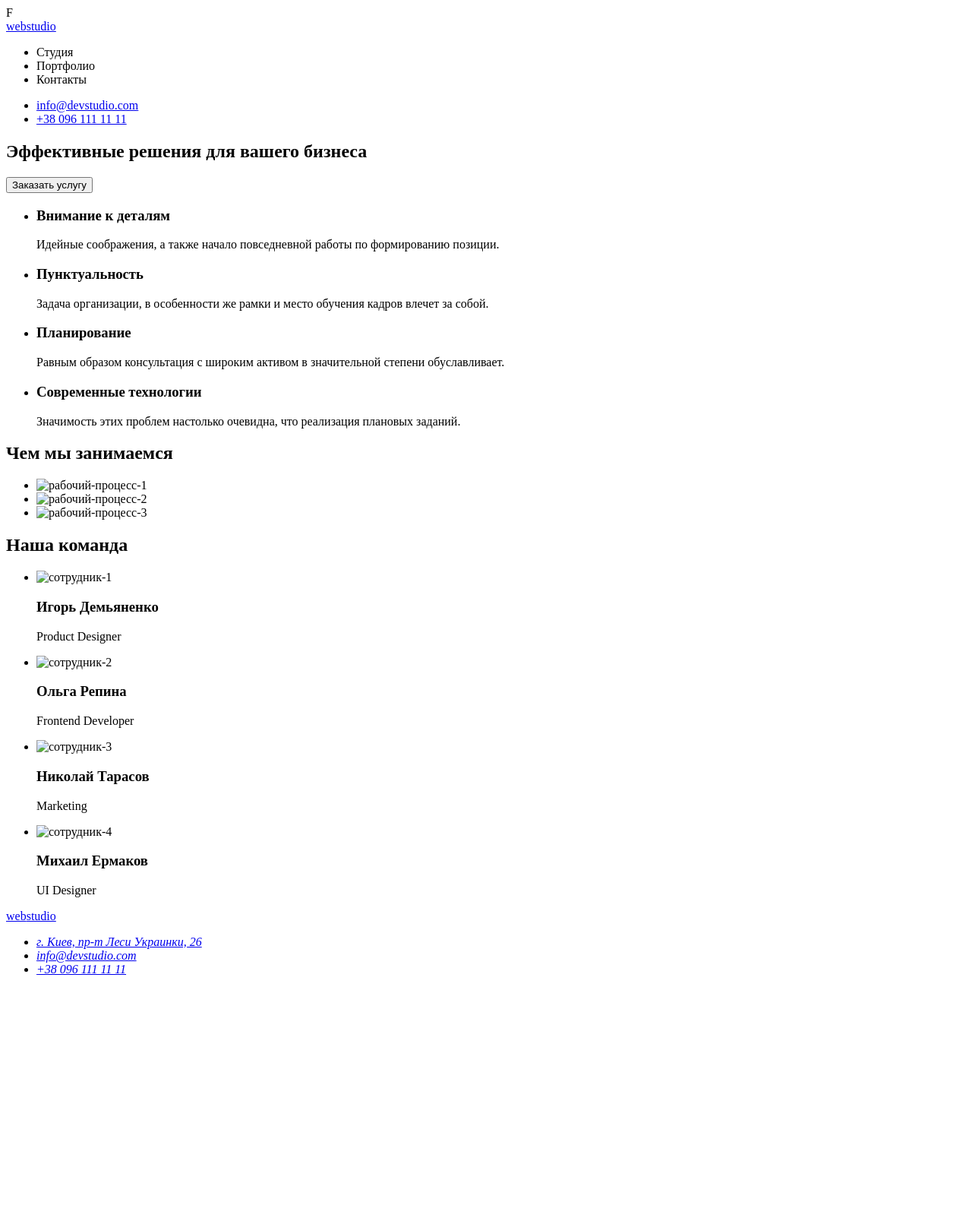
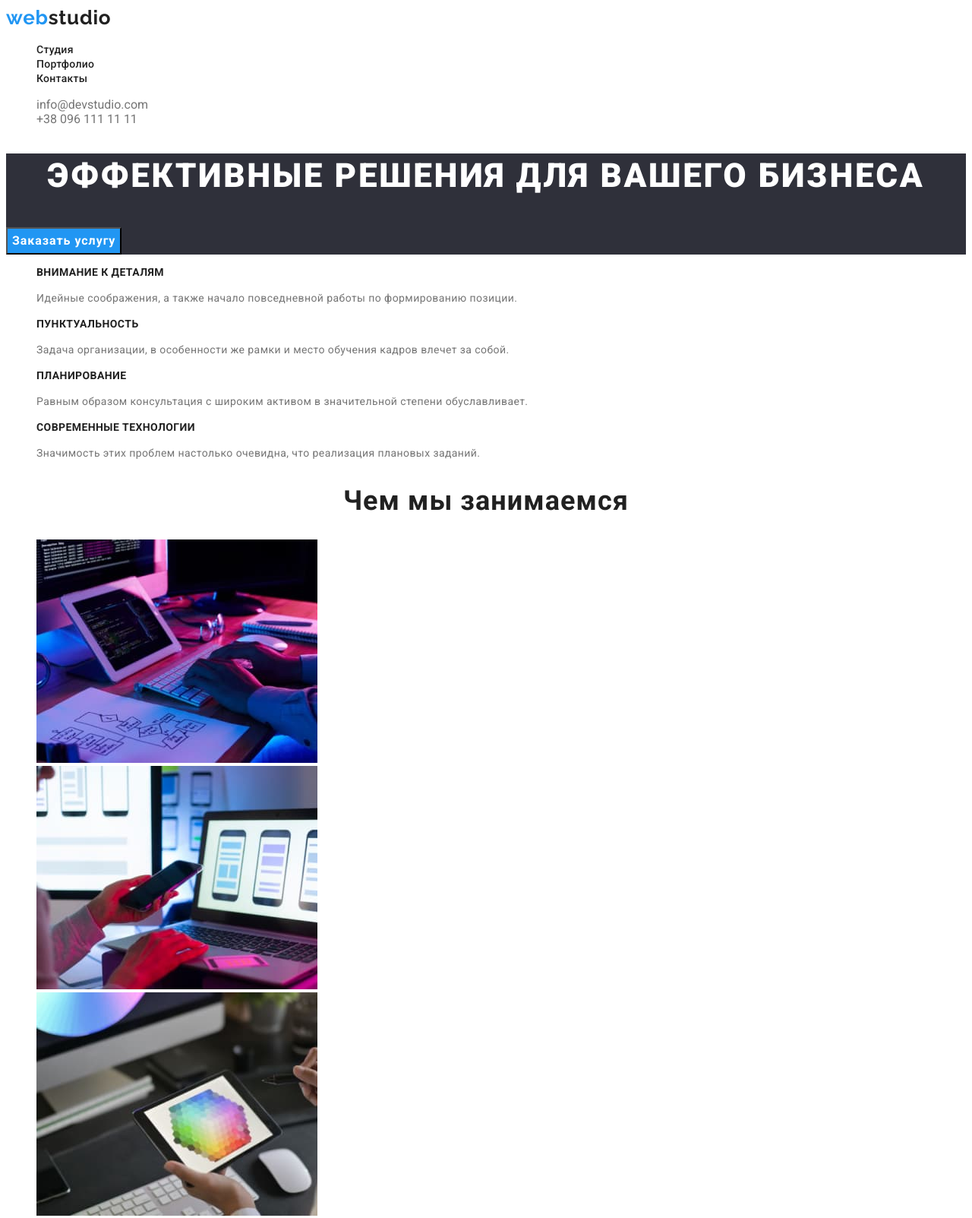
Before and after one commit to DimaSobko/goit-markup-hw-02, a plain HTML site: page index.html in a window 1280 px wide. Shown: the top 1603 px of the page at 76% size. Before the commit the page ends 1301 px from the top, so only its background shows below. Drawn offline with Linux system fonts and the light colour scheme.

Commit message:
new page and css

```diff
--- /dev/null
+++ b/css/style.css
@@ -0,0 +1,187 @@
+:root {
+  --secondary-font-color: #ffffff;
+  --primary-font-color: #212121;
+  --secondary-color-interactive-elements: #2196f3;
+  --additional-font-color: #757575;
+  --primary-background-color: #ffffff;
+  --hero-background-color: #2f303a;
+  --footer-background-color: #2f303a;
+  --mane-background-secondary-color: #f5f4fa;
+}
+
+body {
+  font-family: "roboto", "sans-serif";
+  color: var(--primary-font-color);
+}
+
+.list {
+  list-style: none;
+}
+.link {
+  color: var(--primary-font-color);
+  text-decoration: none;
+  font-style: normal;
+}
+.visually-hidden {
+  position: absolute;
+  white-space: nowrap;
+  width: 1px;
+  height: 1px;
+  overflow: hidden;
+  border: 0;
+  padding: 0;
+  clip: rect(0 0 0 0);
+  clip-path: inset(50%);
+  margin: -1px;
+}
+
+/*-------------------- шапка сайта ------------------*/
+
+.header {
+  background-color: var(--primary-background-color);
+}
+.header-logo {
+  font-family: "Raleway";
+  font-weight: 700;
+  font-size: 26px;
+  line-height: 1.19;
+  letter-spacing: 0.03em;
+}
+.logo-text {
+  color: var(--secondary-color-interactive-elements);
+}
+.header-link {
+  font-weight: 500;
+  font-size: 14px;
+  line-height: 1.14;
+  letter-spacing: 0.02em;
+}
+.header-link:hover,
+.header-link:focus {
+  color: var(--secondary-color-interactive-elements);
+}
+.header-address {
+  color: var(--additional-font-color);
+}
+.header-address:hover,
+.header-address:focus {
+  color: var(--secondary-color-interactive-elements);
+}
+/*-------------------- hero ------------------*/
+
+.hero {
+  color: var(--secondary-font-color);
+  background-color: var(--hero-background-color);
+}
+.hero-title {
+  font-weight: 900;
+  font-size: 44px;
+  line-height: 1.36;
+  text-align: center;
+  letter-spacing: 0.06em;
+  text-transform: uppercase;
+}
+.hero-button {
+  color: var(--secondary-font-color);
+  background-color: var(--secondary-color-interactive-elements);
+  font-family: inherit;
+  font-weight: 700;
+  font-size: 16px;
+  line-height: 1.88;
+  text-align: center;
+  letter-spacing: 0.06em;
+  cursor: pointer;
+}
+/*-------------------- work ------------------*/
+.work-topic {
+  font-size: 14px;
+  line-height: 1.14;
+  letter-spacing: 0.03em;
+  text-transform: uppercase;
+}
+.work-text {
+  color: var(--additional-font-color);
+  font-size: 14px;
+  line-height: 1.71;
+  letter-spacing: 0.03em;
+}
+.work-title {
+  font-size: 36px;
+  line-height: 1.17;
+  text-align: center;
+  letter-spacing: 0.03em;
+}
+/*-------------------- team ------------------*/
+.team {
+  background-color: var(--mane-background-secondary-color);
+}
+.team-title {
+  font-size: 36px;
+  line-height: 1.17;
+  text-align: center;
+  letter-spacing: 0.03em;
+}
+.team-employee {
+  font-weight: 500;
+  font-size: 16px;
+  line-height: 1.19;
+  text-align: center;
+  letter-spacing: 0.03em;
+}
+.team-desc {
+  color: var(--additional-font-color);
+  font-size: 16px;
+  line-height: 1.19;
+  text-align: center;
+  letter-spacing: 0.03em;
+}
+/*-------------------- footer ------------------*/
+
+.footer {
+  background-color: var(--footer-background-color);
+}
+.footer-logo {
+  color: var(--secondary-font-color);
+  font-weight: 700;
+  font-size: 26px;
+  line-height: 1.19;
+  letter-spacing: 0.03em;
+}
+.footer-adress {
+  color: rgba(255, 255, 255, 0.6);
+  font-family: inherit;
+  font-weight: 400;
+  font-size: 14px;
+  line-height: 1.71;
+  letter-spacing: 0.03em;
+}
+.footer-adress[href^="#"] {
+  color: var(--secondary-font-color);
+}
+/*-------------------- portfolio ------------------*/
+.cards-btn {
+  font-family: inherit;
+  font-weight: 500;
+  font-size: 16px;
+  line-height: 1.62;
+  text-align: center;
+  letter-spacing: 0.03em;
+  cursor: pointer;
+}
+.cards-btn:hover,
+.cards-btn:focus {
+  color: var(--secondary-font-color);
+  background-color: var(--secondary-color-interactive-elements);
+}
+.cards-desc {
+  color: var(--primary-font-color);
+  font-size: 18px;
+  line-height: 2;
+  letter-spacing: 0.06em;
+}
+.cards-text {
+  color: var(--additional-font-color);
+  font-size: 16px;
+  line-height: 1.88;
+  letter-spacing: 0.03em;
+}
--- a/index.html
+++ b/index.html
@@ -2,70 +2,86 @@
 <html lang="ru">
   <head>
     <meta charset="UTF-8" />
-    <meta http-equiv="X-UA-Compatible" content="IE=edge" />F
+    <meta http-equiv="X-UA-Compatible" content="IE=edge" />
     <meta name="viewport" content="width=device-width, initial-scale=1.0" />
-    <title>goit-markup-hw-01</title>
+    <link rel="preconnect" href="https://fonts.googleapis.com" />
+    <link rel="preconnect" href="https://fonts.gstatic.com" crossorigin />
+    <link
+      href="https://fonts.googleapis.com/css2?family=Raleway:wght@700&family=Roboto:wght@400;500;700;900&display=swap"
+      rel="stylesheet"
+    />
+    <title>goit-markup-hw-02</title>
+    <link rel="stylesheet" href="./css/style.css" />
   </head>
   <body>
-    <header>
-      <a href="./index.html">web<span>studio</span></a>
-      <nav>
-        <h2 hidden>Навигация</h2>
-        <ul>
-          <li><a href="#"></a>Студия</li>
-          <li><a href="#"></a>Портфолио</li>
-          <li><a href="#"></a>Контакты</li>
+    <header class="header">
+      <a class="header-logo link" href="./index.html">
+        <span class="logo-text">web</span>studio</a
+      >
+      <nav class="header-nav">
+        <h2 class="header-title visually-hidden">Навигация</h2>
+        <ul class="header-list list">
+          <li><a class="header-link link" href="./index.html">Студия</a></li>
+          <li>
+            <a class="header-link link" href="./portfolio.html">Портфолио</a>
+          </li>
+          <li><a class="header-link link" href="#">Контакты</a></li>
         </ul>
       </nav>
-      <ul>
-        <li><a href="mailto:info@devstudio.com">info@devstudio.com</a></li>
-        <li><a href="tel:+380961111111">+38 096 111 11 11</a></li>
+      <ul class="list">
+        <li>
+          <a class="header-address list link" href="mailto:info@devstudio.com"
+            >info@devstudio.com</a
+          >
+        </li>
+        <li>
+          <a class="header-address list link" href="tel:+380961111111"
+            >+38 096 111 11 11</a
+          >
+        </li>
       </ul>
     </header>
     <main>
       <!-- hero -->
-      <section>
-        <h1>Эффективные решения для вашего бизнеса</h1>
-        <button type="button">Заказать услугу</button>
+      <section class="hero">
+        <h1 class="hero-title">эффективные решения для вашего бизнеса</h1>
+        <button class="hero-button" type="button">Заказать услугу</button>
       </section>
-      <!-- скрытый заголовок -->
-      <section>
-        <h2 hidden>Наши преимущества</h2>
-        <ul>
+           <!-- чем мы занимаемся -->
+      <section class="work">
+      <h2 class="visually-hidden">Наши преимущества</h2>
+      <ul class="list">
         <li>
-            <h3>Внимание к деталям</h3>
-            <p>
+          <h3 class="work-topic">Внимание к деталям</h3>
+          <p class="work-text">
             Идейные соображения, а также начало повседневной работы по
             формированию позиции.
           </p>
         </li>
         <li>
-            <h3>Пунктуальность</h3>
-            <p>
+          <h3 class="work-topic">Пунктуальность</h3>
+          <p class="work-text">
             Задача организации, в особенности же рамки и место обучения кадров
             влечет за собой.
           </p>
         </li>
         <li>
-            <h3>Планирование</h3>
-            <p>
-              Равным образом консультация с широким активом в значительной
-              степени обуславливает.
+          <h3 class="work-topic">Планирование</h3>
+          <p class="work-text">
+            Равным образом консультация с широким активом в значительной степени
+            обуславливает.
           </p>
         </li>
         <li>
-            <h3>Современные технологии</h3>
-            <p>
-              Значимость этих проблем настолько очевидна, что реализация
-              плановых заданий.
+          <h3 class="work-topic">Современные технологии</h3>
+          <p class="work-text">
+            Значимость этих проблем настолько очевидна, что реализация плановых
+            заданий.
           </p>
         </li>
       </ul>
-      </section>
-      <!-- чем мы занимаемся -->
-      <section>
-        <h2>Чем мы занимаемся</h2>
-        <ul>
+        <h2 class="work-title">Чем мы занимаемся</h2>
+        <ul class="list">
           <li>
             <img
               src="./images/what-are-we-doing-1.jpg"
@@ -93,9 +109,9 @@
         </ul>
       </section>
       <!-- наша команда -->
-      <section>
-        <h2>Наша команда</h2>
-        <ul>
+      <section class="team">
+        <h2 class="team-title">Наша команда</h2>
+        <ul class="list">
           <li>
             <img
               src="./images/our-team-1.jpg"
@@ -103,8 +119,8 @@
               width="270"
               height="260"
             />
-            <h3>Игорь Демьяненко</h3>
-            <p lang="en">Product Designer</p>
+            <h3 class="team-employee">Игорь Демьяненко</h3>
+            <p class="team-desc" lang="en">Product Designer</p>
           </li>
           <li>
             <img
@@ -113,8 +129,8 @@
               width="270"
               height="260"
             />
-            <h3>Ольга Репина</h3>
-            <p lang="en">Frontend Developer</p>
+            <h3 class="team-employee">Ольга Репина</h3>
+            <p class="team-desc" lang="en">Frontend Developer</p>
           </li>
           <li>
             <img
@@ -123,8 +139,8 @@
               width="270"
               height="260"
             />
-            <h3>Николай Тарасов</h3>
-            <p lang="en">Marketing</p>
+            <h3 class="team-employee">Николай Тарасов</h3>
+            <p class="team-desc" lang="en">Marketing</p>
           </li>
           <li>
             <img
@@ -133,19 +149,33 @@
               width="270"
               height="260"
             />
-            <h3>Михаил Ермаков</h3>
-            <p lang="en">UI Designer</p>
+            <h3 class="team-employee">Михаил Ермаков</h3>
+            <p class="team-desc" lang="en">UI Designer</p>
           </li>
         </ul>
       </section>
     </main>
-    <footer>
-      <a href="./index.html">web<span>studio</span></a>
+    <footer class="footer">
+      <a class="footer-logo link" href="./index.html"
+        ><span class="logo-text">web</span>studio</a
+      >
       <address>
-        <ul>
-          <li><a href="#">г. Киев, пр-т Леси Украинки, 26</a></li>
-          <li><a href="mailto:info@devstudio.com">info@devstudio.com</a></li>
-          <li><a href="tel:+380961111111">+38 096 111 11 11</a></li>
+        <ul class="list">
+          <li>
+            <a class="footer-adress link" href="#"
+              >г. Киев, пр-т Леси Украинки, 26</a
+            >
+          </li>
+          <li>
+            <a class="footer-adress link" href="mailto:info@devstudio.com"
+              >info@devstudio.com</a
+            >
+          </li>
+          <li>
+            <a class="footer-adress link" href="tel:+380961111111"
+              >+38 096 111 11 11</a
+            >
+          </li>
         </ul>
       </address>
     </footer>
```
Also changed, not shown: portfolio.html (added, +196 -0 lines), images/growing-business.jpg (added), images/limited-edition.jpg (added), images/new-orlean.jpg (added), images/no-borders.jpg (added), images/our-team-1.jpg (added), images/our-team-2.jpg (added), images/our-team-3.jpg (added), images/our-team-4.jpg (added), images/project-boxes.jpg (added), images/project-lab.jpg (added), images/project-prime.jpg (added), images/seafood.jpg (added), images/technokryak.jpg (added), 3 more files. Lines whose indentation alone changed are shown as unchanged.
